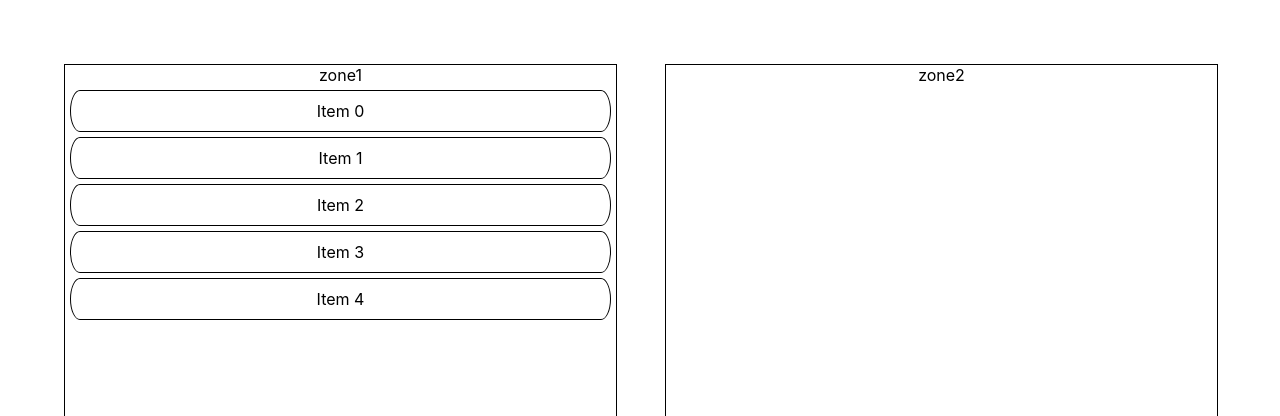
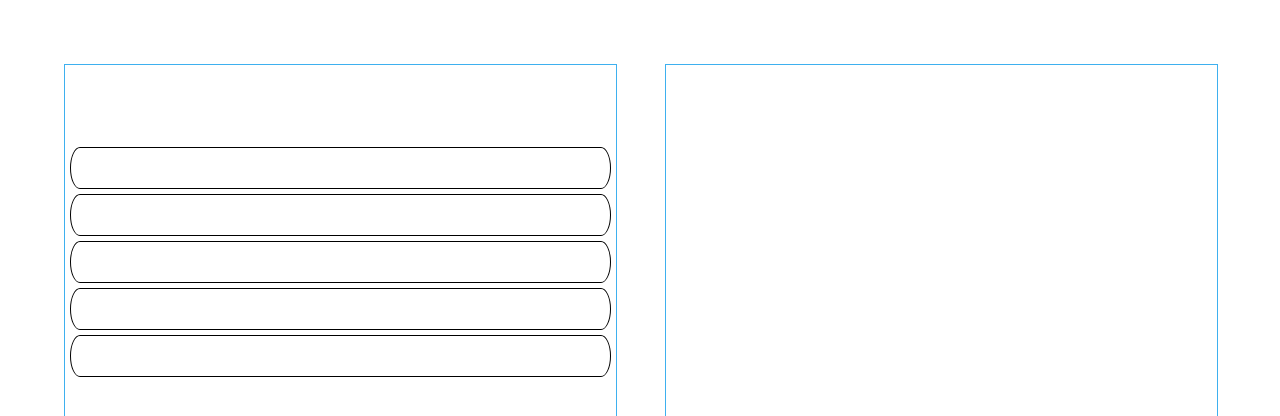
Before and after one commit to achimcc/rxjs-dnd, a React (Create React App) app: page / in a window 1280 px wide. Shown: the top 416 px of the page. Built offline with nearby package versions, Linux system fonts and the light colour scheme.

Commit message:
restyling

```diff
--- a/src/App.tsx
+++ b/src/App.tsx
@@ -12,9 +12,10 @@ const Container = styled.div`
 `;
 
 const DropZone = styled.div`
-  border: 1px solid black;
+  border: 1px solid #3eb0ef;
   width: 100%;
   min-height: 40vw;
+  color: white;
 `;
 
 const items: Record<number, Item> = [...new Array(5)]
@@ -49,7 +50,7 @@ function App() {
       <Container>
         {Object.keys(zones).map((zone) => (
           <DropZone key={`${zone}`} id={`${zone}`}>
-            <div>{zone}</div>
+            <h1>{zone}</h1>
             {[...zones[zone as dropZone]].map((id: number) => (
               <Item item={items[id]} id={id} moveToZone={moveToZone} key={id} />
             ))}
```
